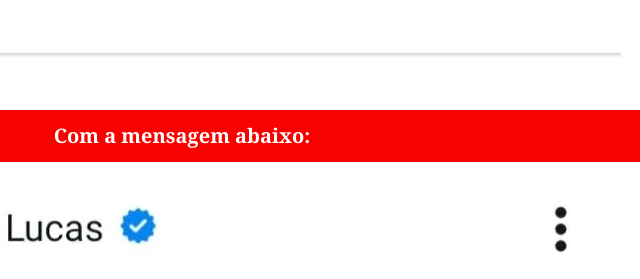
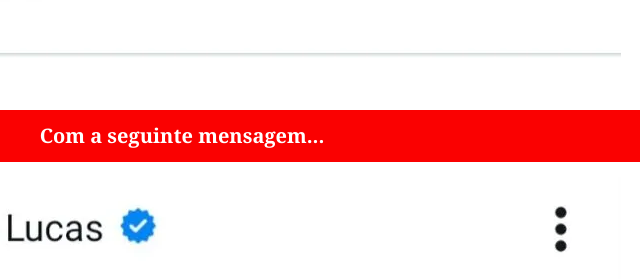
Before and after one commit to orenamsantos/obrigado, a plain HTML site: page index.html in a window 1280 px wide. Shown: the part 2223-2502 px from the top of the page, 458-1098 px from the left. Drawn offline with Linux system fonts and the light colour scheme.

Commit message:
obrigado_foi

```diff
--- a/index.html
+++ b/index.html
@@ -38,7 +38,7 @@
         />
       </section>
       <section>
-        <h2>Com a mensagem abaixo:</h2>
+        <h2>Com a seguinte mensagem...</h2>
         <img
           src="./img/ps1.webp"
           alt="Mensagem de confirmação no WhatsApp"
```
